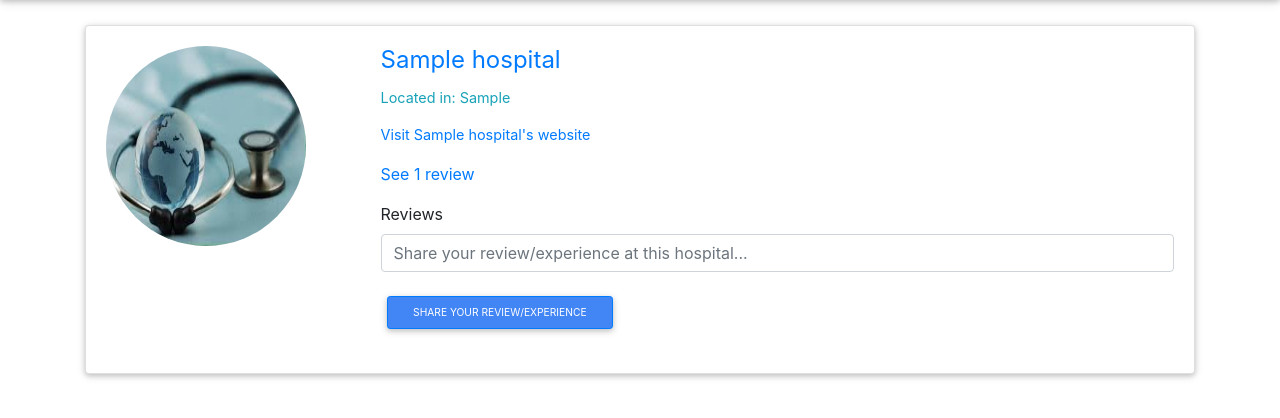
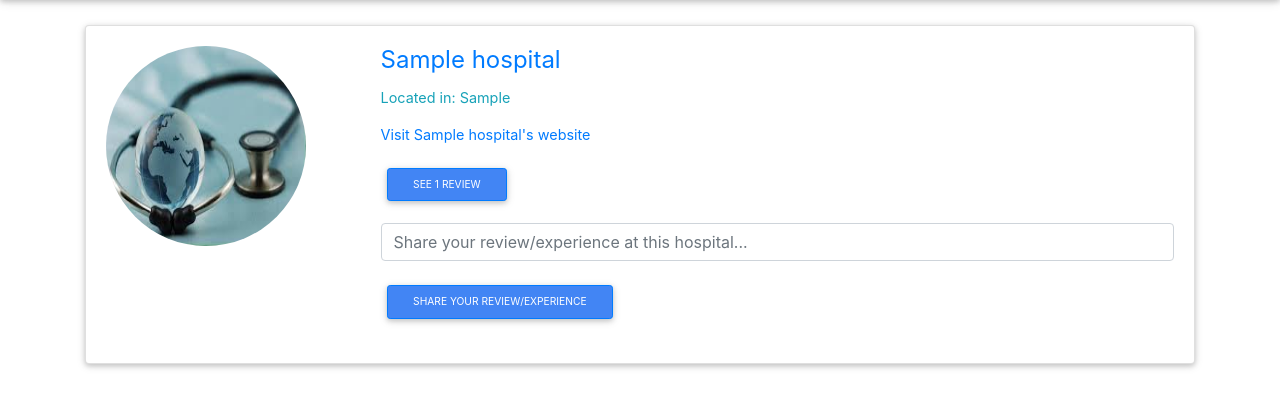
Before and after one commit to rknyra/NHIF-Hospitals-Near-Me, a Django app: page /all-reviews/ in a window 1280 px wide. Shown: the part 66-484 px from the top of the page. Run offline with Django 3.2, Linux system fonts and the light colour scheme; tables that the repository leaves empty hold one stand-in row (values such as "Sample post"); some libraries are stand-ins or nearby versions.

Commit message:
modify the form appearance to be less verbose to enhance user experience

```diff
--- a/nhif_hnm_app/templates/hnm_pages/hospital_reviews.html
+++ b/nhif_hnm_app/templates/hnm_pages/hospital_reviews.html
@@ -21,7 +21,7 @@
                             <p class="card-text"> <a href="{{ hospital.website }}"> Visit {{ hospital.hospital_name }}'s website </a>  </p>
 
                             <p>
-                                <a data-toggle="collapse" href="#{{ hospital.id }}" role="button" aria-expanded="false" aria-controls="collapseExample"> See {{ hospital.review_set.all|length }} review{{hospital.review_set.all|pluralize}} </a>
+                                <a class="btn btn-sm btn-primary" data-toggle="collapse" href="#{{ hospital.id }}" role="button" aria-expanded="false" aria-controls="collapseExample"> See {{ hospital.review_set.all|length }} review{{hospital.review_set.all|pluralize}} </a>
                             </p>
 
                             <!-- start of hospital reviews/comments loop -->
--- a/nhif_hnm_app/templates/hnm_pages/search_results.html
+++ b/nhif_hnm_app/templates/hnm_pages/search_results.html
@@ -49,7 +49,7 @@
                             <p class="card-text"> <a href="{{ hospital.website }}"> Visit {{ hospital.hospital_name }}'s website </a>  </p>
 
                             <p>
-                                <a data-toggle="collapse" href="#{{ hospital.id }}" role="button" aria-expanded="false" aria-controls="collapseExample"> See {{ hospital.review_set.all|length }} review{{hospital.review_set.all|pluralize}} </a>
+                                <a class="btn btn-sm btn-primary" data-toggle="collapse" href="#{{ hospital.id }}" role="button" aria-expanded="false" aria-controls="collapseExample"> See {{ hospital.review_set.all|length }} review{{hospital.review_set.all|pluralize}} </a>
                             </p>
 
                             <!-- start of hospital reviews/comments loop -->
--- a/static/css/custom.css
+++ b/static/css/custom.css
@@ -132,13 +132,20 @@ body {
     color: rgb(97, 97, 97);
 }
 
+.form-group label {
+    display: none;
+}
+
+.topBuffer {
+    margin-top: 1rem;
+}
+
 @media only screen
   and (device-width: 360px){
 .midSlide3 {
     margin-top: -40%;
 }
 }
-
 
 @media only screen
   and (device-width: 411px){
```
